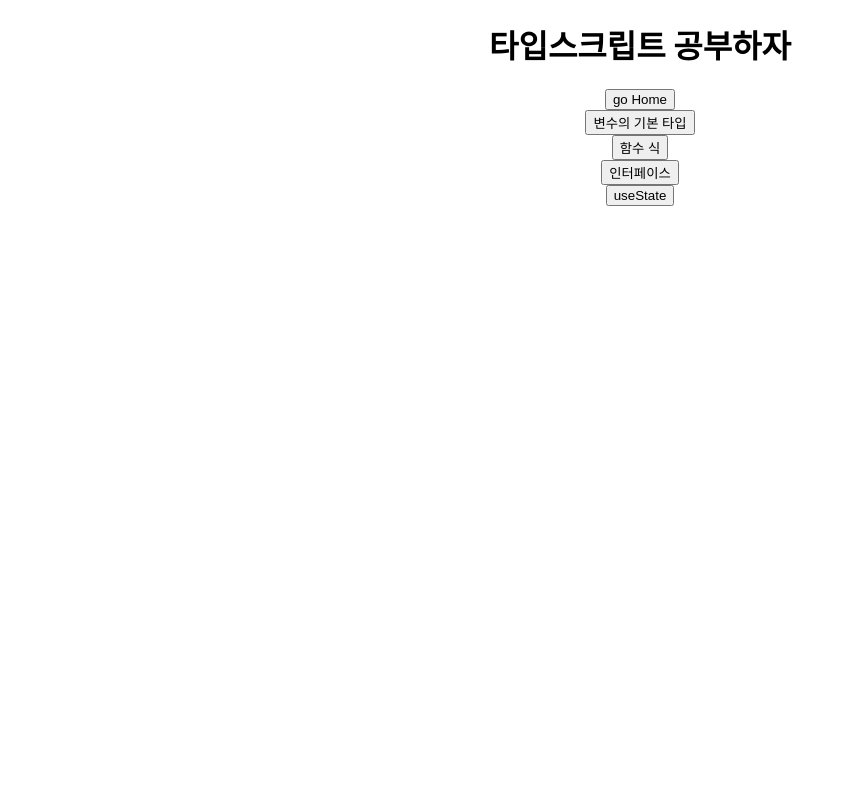
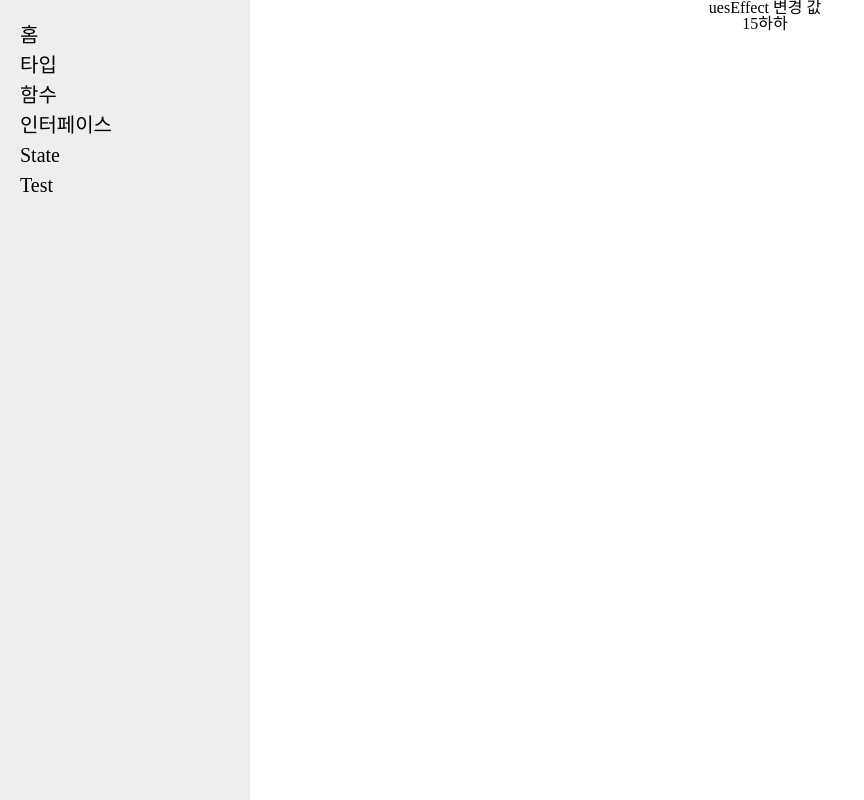
Before and after one commit to qirtudgus/typescript, a React (Create React App) app: page /test in a window 1280 px wide. Shown: the whole page, without its empty margins (0-864 px from the left). Built offline with nearby package versions, Linux system fonts and the light colour scheme.

Commit message:
feat: 사이드메뉴바 추가

```diff
--- a/package.json
+++ b/package.json
@@ -10,10 +10,12 @@
     "@types/node": "^16.11.33",
     "@types/react": "^18.0.9",
     "@types/react-dom": "^18.0.3",
+    "@types/styled-components": "^5.1.26",
     "react": "^18.1.0",
     "react-dom": "^18.1.0",
     "react-router-dom": "^6.3.0",
     "react-scripts": "5.0.1",
+    "styled-components": "^5.3.6",
     "typescript": "^4.6.4",
     "web-vitals": "^2.1.4"
   },
--- a/src/App.tsx
+++ b/src/App.tsx
@@ -5,57 +5,23 @@ import BasicType from './Component/BasicType';
 import Func from './Component/func';
 import Interface from './Component/interface';
 import State from './Component/state';
+import Test from './Component/Test';
+import Layout from './Layout/layout';
 
 function App() {
-  const navigate = useNavigate();
-
   return (
     <div className='App'>
-      <h1>타입스크립트 공부하자</h1>
-      <button
-        onClick={() => {
-          navigate('/');
-        }}
-      >
-        go Home
-      </button>
-      <button
-        onClick={() => {
-          navigate('/BasicType');
-        }}
-      >
-        변수의 기본 타입
-      </button>
-      <button
-        onClick={() => {
-          navigate('/func');
-        }}
-      >
-        함수 식
-      </button>
-      <button
-        onClick={() => {
-          navigate('/interface');
-        }}
-      >
-        인터페이스
-      </button>
-      <button
-        onClick={() => {
-          navigate('/state');
-        }}
-      >
-        useState
-      </button>
-
       <Routes>
+        <Route path='/' element={<Layout />}>
           <Route path='/BasicType' element={<BasicType />}></Route>
           <Route path='/func' element={<Func />}></Route>
           <Route path='/interface' element={<Interface />}></Route>
+          <Route path='/test' element={<Test />}></Route>
           <Route
             path='/state'
             element={<State name='성현' mark='마크' optional='옵셔널' />}
           ></Route>
+        </Route>
       </Routes>
     </div>
   );
--- /dev/null
+++ b/src/Component/Test.tsx
@@ -0,0 +1,48 @@
+import { useEffect, useState } from 'react';
+
+export default function Test() {
+  const [init, setInit] = useState('기본값');
+
+  const [lazyInit, setLazyInit] = useState(() => {
+    return 5 + 10 + '하하';
+  });
+
+  const genericFunc = <T extends {}>(text: T): T => {
+    console.log(typeof text);
+    return text;
+  };
+
+  interface ShoppingItem {
+    name: string;
+    price: number;
+    stock: number;
+  }
+
+  interface 함수인터페이스 {
+    (a: string, b: string): boolean;
+  }
+
+  const 함수: 함수인터페이스 = (a, b) => {
+    console.log(a.length);
+    return false;
+  };
+
+  // ShoppingItem에 있는 키중 한가지가 T가 된다 -> 함수는 'name' | 'price' | 'stock'만 쓸 수 있다.
+  function getShoppingItemOption<T extends keyof ShoppingItem>(item: T): T {
+    return item;
+  }
+
+  useEffect(() => {
+    함수('11', 'ㅋ');
+    genericFunc('zzz');
+    getShoppingItemOption('name');
+    setInit('uesEffect 변경 값');
+  }, []);
+
+  return (
+    <>
+      <div>{init}</div>
+      <div>{lazyInit}</div>
+    </>
+  );
+}
--- a/src/Component/interface.tsx
+++ b/src/Component/interface.tsx
@@ -1,48 +1,54 @@
 import React from 'react';
 
 function Interface() {
-
   //인터페이스 객체를 충족해야 사용 가능하다. 갯수가 맞아야할 필요는 없다.
   //타입검사가 주 목적이다.
   interface onInterface {
-        a:string,
-        b:string,
-        c:number,
-        f:number,
-        onConsole():void;
-        g?:string, // ?(옵셔널)을 붙이면 옵션속성이 되어, 조건을 충족하지않아도 오류가 나지않는다.
-        readonly h:string; // 읽기전용 속성이 되어, 속성을 할당 후 변경하려하면 오류가 난다.
-        [prop:string]: any; // 인덱스 시그니처 속성! 새로운 추가 속성을 명시적으로 any 타입으로 설정한 것으로 오류를 출력하지 않는다.
-
+    a: string;
+    b: string;
+    c: number;
+    f: number;
+    onConsole(): void;
+    g?: string; // ?(옵셔널)을 붙이면 옵션속성이 되어, 조건을 충족하지않아도 오류가 나지않는다.
+    readonly h: string; // 읽기전용 속성이 되어, 속성을 할당 후 변경하려하면 오류가 난다.
+    [prop: string]: any; // 인덱스 시그니처 속성! 새로운 추가 속성을 명시적으로 any 타입으로 설정한 것으로 오류를 출력하지 않는다.
   }
 
   // 인터페이스 객체를 충족시키는 객체 생성
-   let o = {a:"안녕",b:"인터페이스야", c:3,f:4, onConsole():void {console.log("난 인터페이스 객체의 onConsole이야")},h:"난 읽기전용이야", i:123,j:"난 제이야"}
+  let o = {
+    a: '안녕',
+    b: '인터페이스야',
+    c: 3,
+    f: 4,
+    onConsole(): void {
+      console.log('난 인터페이스 객체의 onConsole이야');
+    },
+    h: '난 읽기전용이야',
+    i: 123,
+    j: '난 제이야',
+  };
 
   //당연히 인터페이스에만 맞는다면 객체의 값도 변경할 수 있다.
-    o.a = "깔깔깔";
+  o.a = '깔깔깔';
   //인터페이스에 없는 값을 추가하면 오류가 난다.
   // o.qq = "깔깔"
 
-
-
-   function inter(f:onInterface):(string){
+  function inter(f: onInterface): string {
     let c = f.a + f.b;
-    let d:number = f.f + f.c;
+    let d: number = f.f + f.c;
     f.onConsole();
-    return d + c + f.h + f.i
+    return d + c + f.h + f.i;
   }
 
   //병합 시 하단에 선언해도 끌어올려진다.
-   interface onInterface{
-    i:number,
-    j:string,
+  interface onInterface {
+    i: number;
+    j: string;
   }
 
-   console.log(inter(o))
+  console.log(inter(o));
 
-
-  const txt = (text :string, desc:string,data:any) => {
+  const txt = (text: string, desc: string, data: any) => {
     return (
       <>
         <h2 className='title'>{text}</h2>
@@ -50,14 +56,10 @@ function Interface() {
         <p className='result'>출력값 : {data}</p>
         <div className='line'></div>
       </>
-    )
-  }
+    );
+  };
 
-  return (
-    <div className='container'>
-
-    </div>
-  );
+  return <div className='container'></div>;
 }
 
 export default Interface;
--- /dev/null
+++ b/src/Layout/layout.tsx
@@ -0,0 +1,63 @@
+import styled from 'styled-components';
+import { Outlet, useNavigate } from 'react-router-dom';
+
+const Wrap = styled.div`
+  width: 100%;
+  height: 100vh;
+  display: flex;
+`;
+
+const Main = styled.div`
+  width: 100%;
+  margin-left: 250px;
+`;
+
+const SlideMenuWrap = styled.div`
+  position: fixed;
+  width: 250px;
+  padding: 20px;
+  height: 100%;
+  flex-shrink: 0;
+  background: #eee;
+`;
+
+const MenuButton = styled.div`
+  cursor: pointer;
+  text-align: left;
+  padding: 5px 0;
+  font-size: 20px;
+  &:hover {
+    font-weight: bold;
+    background: #fff;
+  }
+`;
+
+const Layout = () => {
+  const navigate = useNavigate();
+
+  const menuArr = [
+    { name: '홈', link: '/' },
+    { name: '타입', link: '/BasicType' },
+    { name: '함수', link: '/func' },
+    { name: '인터페이스', link: '/interface' },
+    { name: 'State', link: '/state' },
+    { name: 'Test', link: '/test' },
+  ];
+
+  return (
+    <Wrap>
+      <SlideMenuWrap>
+        {menuArr.map((i) => {
+          return (
+            <MenuButton onClick={() => navigate(i.link)}>{i.name}</MenuButton>
+          );
+        })}
+      </SlideMenuWrap>
+      <Main>
+        <Outlet />
+      </Main>
+    </Wrap>
+  );
+};
+
+export default Layout;
--- a/src/index.css
+++ b/src/index.css
@@ -1,5 +1,6 @@
 body {
   margin: 0;
+
   font-family: -apple-system, BlinkMacSystemFont, 'Segoe UI', 'Roboto', 'Oxygen',
     'Ubuntu', 'Cantarell', 'Fira Sans', 'Droid Sans', 'Helvetica Neue',
     sans-serif;
@@ -11,3 +12,134 @@ code {
   font-family: source-code-pro, Menlo, Monaco, Consolas, 'Courier New',
     monospace;
 }
+
+/* http://meyerweb.com/eric/tools/css/reset/
+   v2.0 | 20110126
+   License: none (public domain)
+*/
+
+html,
+body,
+div,
+span,
+applet,
+object,
+iframe,
+h1,
+h2,
+h3,
+h4,
+h5,
+h6,
+p,
+blockquote,
+pre,
+a,
+abbr,
+acronym,
+address,
+big,
+cite,
+code,
+del,
+dfn,
+em,
+img,
+ins,
+kbd,
+q,
+s,
+samp,
+small,
+strike,
+strong,
+sub,
+sup,
+tt,
+var,
+b,
+u,
+i,
+center,
+dl,
+dt,
+dd,
+ol,
+ul,
+li,
+fieldset,
+form,
+label,
+legend,
+table,
+caption,
+tbody,
+tfoot,
+thead,
+tr,
+th,
+td,
+article,
+aside,
+canvas,
+details,
+embed,
+figure,
+figcaption,
+footer,
+header,
+hgroup,
+menu,
+nav,
+output,
+ruby,
+section,
+summary,
+time,
+mark,
+audio,
+video {
+  margin: 0;
+  padding: 0;
+  border: 0;
+  font-size: 100%;
+  font: inherit;
+  vertical-align: baseline;
+  box-sizing: border-box;
+}
+/* HTML5 display-role reset for older browsers */
+article,
+aside,
+details,
+figcaption,
+figure,
+footer,
+header,
+hgroup,
+menu,
+nav,
+section {
+  display: block;
+}
+body {
+  line-height: 1;
+}
+ol,
+ul {
+  list-style: none;
+}
+blockquote,
+q {
+  quotes: none;
+}
+blockquote:before,
+blockquote:after,
+q:before,
+q:after {
+  content: '';
+  content: none;
+}
+table {
+  border-collapse: collapse;
+  border-spacing: 0;
+}
```
Also changed, not shown: src/Component/Forwaded.tsx (added, +43 -0 lines), 2 other files (tests, documents, lock files or other folders). Lines whose indentation alone changed are shown as unchanged.
